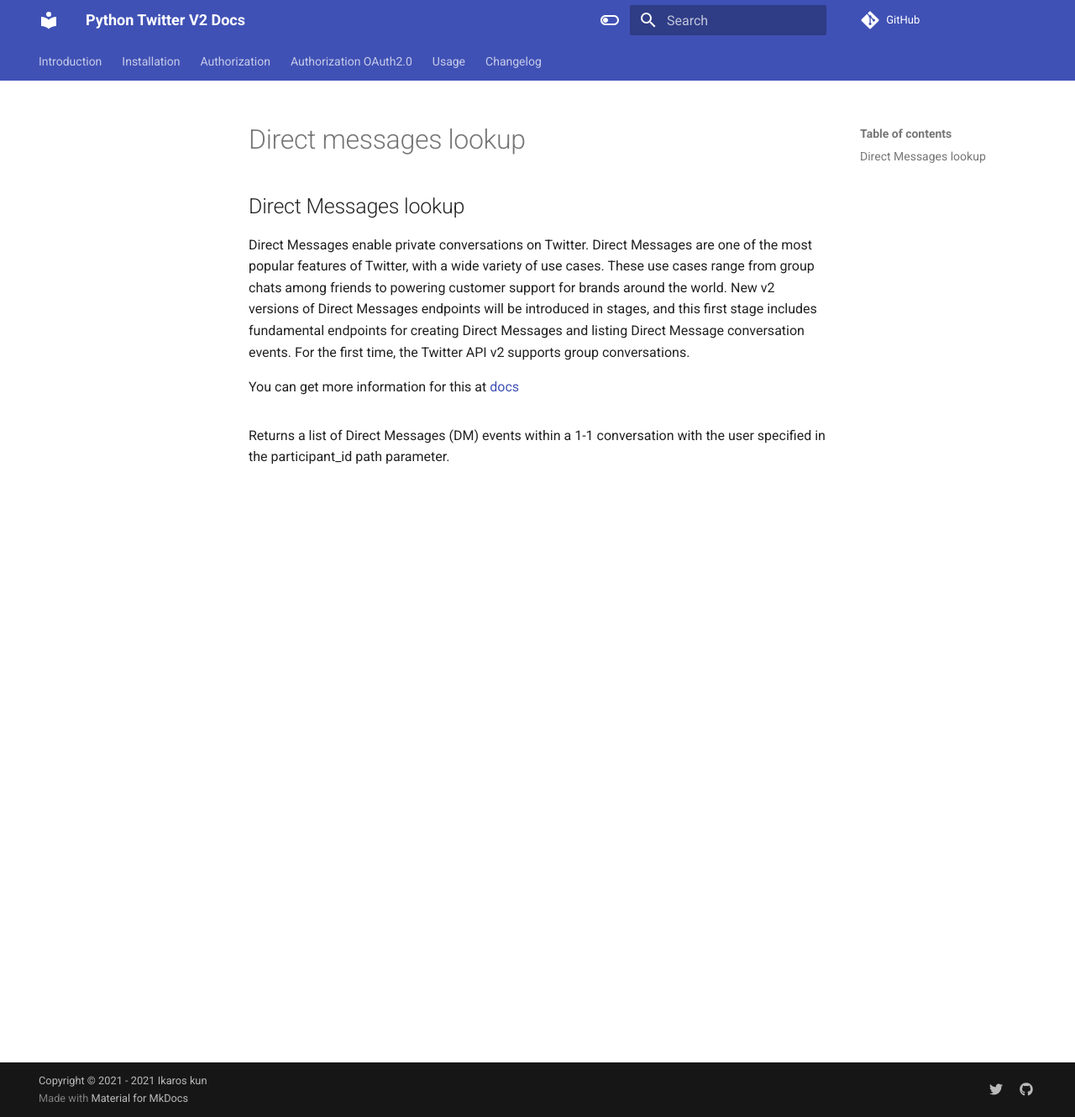
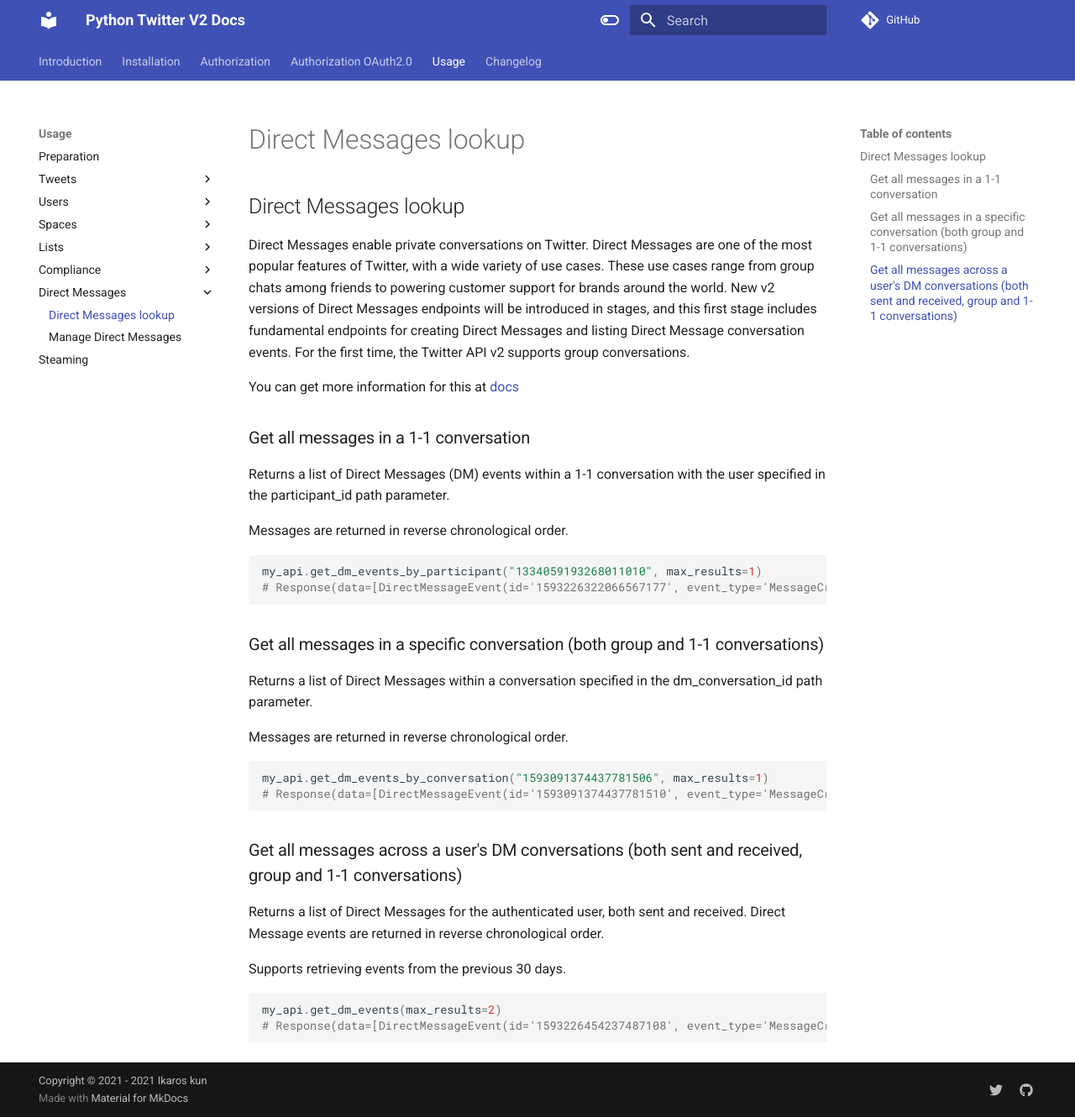
Before and after one commit to sns-sdks/python-twitter, an MkDocs documentation site: the page built from docs/docs/usage/direct-messages/direct-messages-lookup.md, in a window 1280 px wide and 1330 px high. Shown: the whole window at 84% size. Built offline with MkDocs 1.6.1 and Material for MkDocs 9.7.7, drawn with Linux system fonts in a browser that asks for light colours; comment, search, counter and statistics services are not loaded.

Commit message:
docs(docs): :memo: update docs for dm events

````diff
--- a/docs/docs/usage/direct-messages/direct-messages-lookup.md
+++ b/docs/docs/usage/direct-messages/direct-messages-lookup.md
@@ -4,7 +4,35 @@
 
 You can get more information for this at [docs](https://developer.twitter.com/en/docs/twitter-api/direct-messages/lookup/introduction)
 
-###
-
+### Get all messages in a 1-1 conversation
 
 Returns a list of Direct Messages (DM) events within a 1-1 conversation with the user specified in the participant_id path parameter.
+
+Messages are returned in reverse chronological order.
+
+```python
+my_api.get_dm_events_by_participant("1334059193268011010", max_results=1)
+# Response(data=[DirectMessageEvent(id='1593226322066567177', event_type='MessageCreate', text='from api to III')])
+```
+
+### Get all messages in a specific conversation (both group and 1-1 conversations)
+
+Returns a list of Direct Messages within a conversation specified in the dm_conversation_id path parameter.
+
+Messages are returned in reverse chronological order.
+
+```python
+my_api.get_dm_events_by_conversation("1593091374437781506", max_results=1)
+# Response(data=[DirectMessageEvent(id='1593091374437781510', event_type='MessageCreate', text='New group by api')])
+```
+
+### Get all messages across a user's DM conversations (both sent and received, group and 1-1 conversations)
+
+Returns a list of Direct Messages for the authenticated user, both sent and received. Direct Message events are returned in reverse chronological order.
+
+Supports retrieving events from the previous 30 days.
+
+```python
+my_api.get_dm_events(max_results=2)
+# Response(data=[DirectMessageEvent(id='1593226454237487108', event_type='MessageCreate', text='from api to III'), DirectMessageEvent(id='1593226322066567177', event_type='MessageCreate', text='from api to III')])
+```
--- a/docs/mkdocs.yml
+++ b/docs/mkdocs.yml
@@ -62,6 +62,9 @@
           - Pinned Lists: usage/lists/pinned-lists.md
       - Compliance:
           - Batch compliance: usage/compliance/batch_compliance.md
+      - Direct Messages:
+          - Direct Messages lookup: usage/direct-messages/direct-messages-lookup.md
+          - Manage Direct Messages: usage/direct-messages/manage-direct-messages.md
       - Steaming: usage/streaming.md
   - Changelog: CHANGELOG.md
 
````
Also changed, not shown: docs/docs/usage/direct-messages/manage-direct-messages.md (+39 -0 lines).
